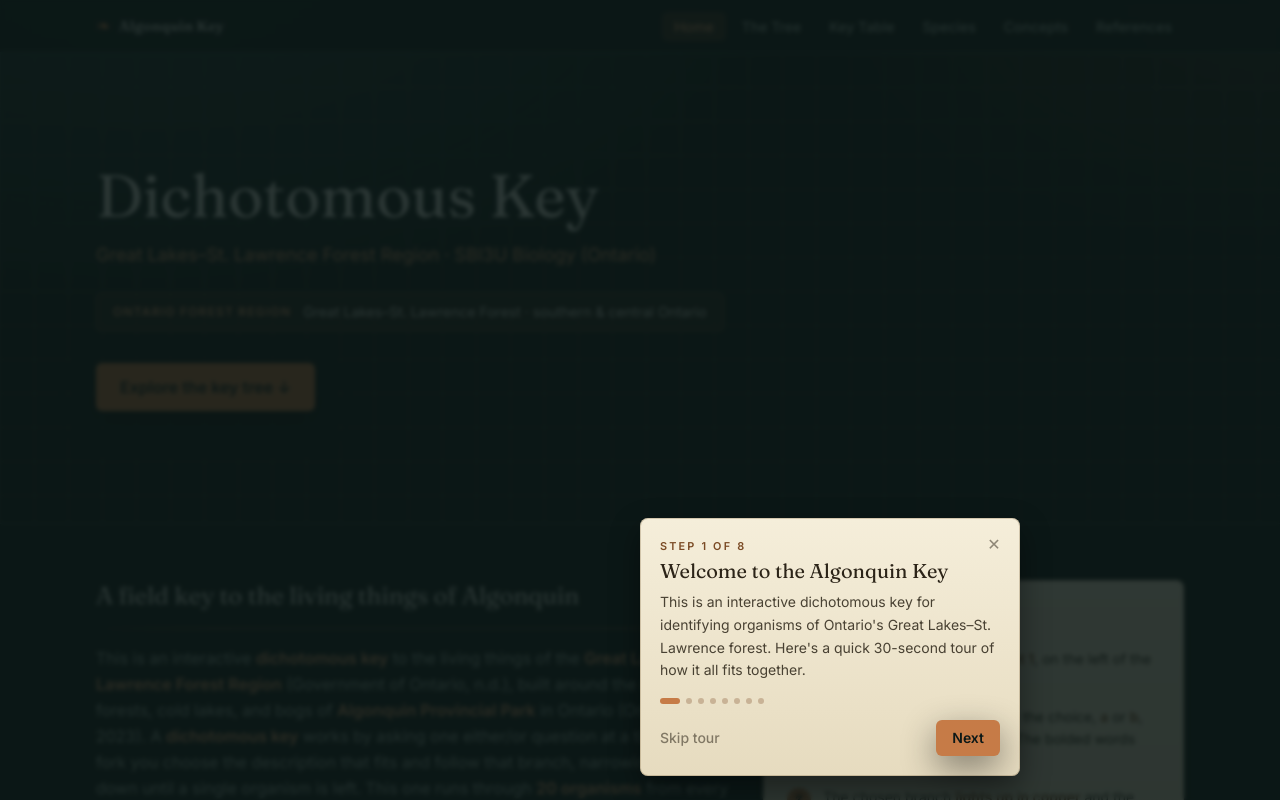
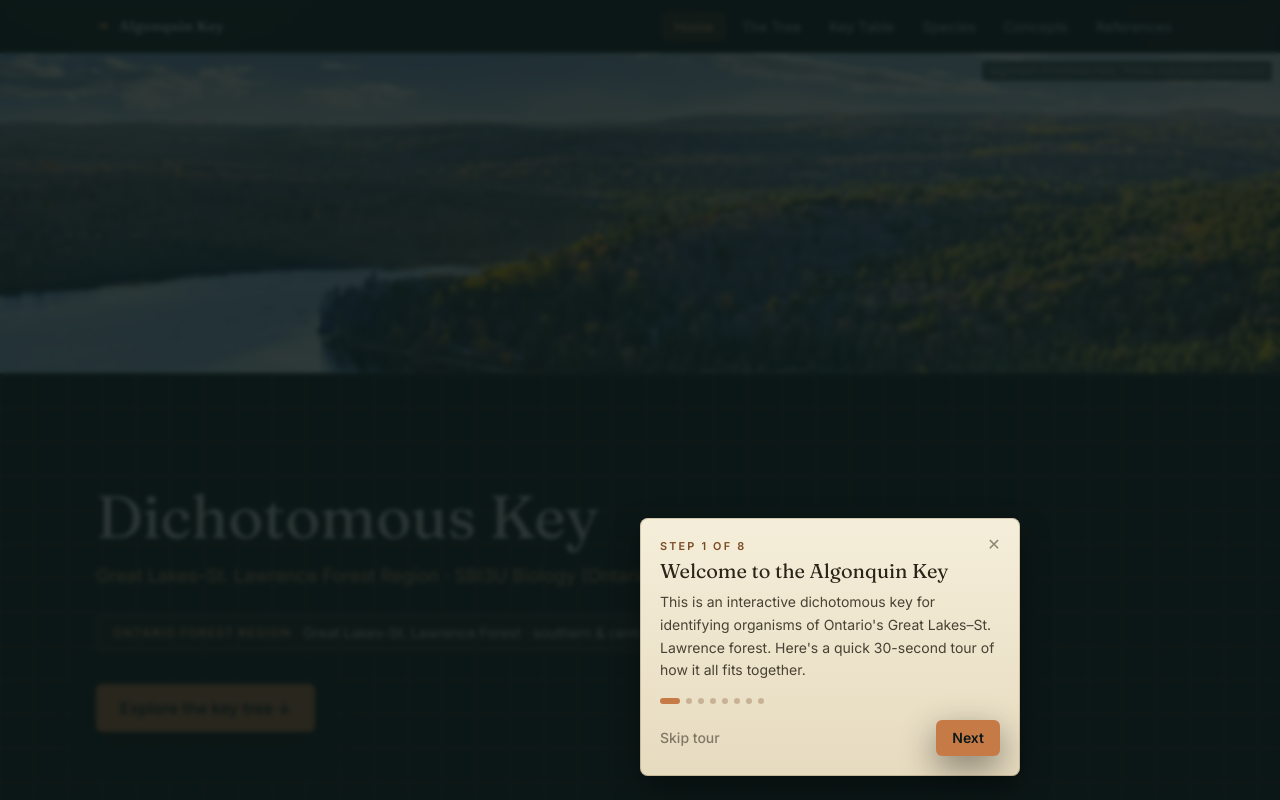
Before and after one commit to IshaanD-RX6600/dichotomous-key, a Next.js app: page / in a window 1280 px wide. Shown: the top 800 px of the page. Built offline with nearby package versions, Linux system fonts and the light colour scheme.

Commit message:
Refactor code structure for improved readability and maintainability

```diff
--- a/components/Hero.tsx
+++ b/components/Hero.tsx
@@ -4,6 +4,17 @@
 export default function Hero({ meta }: { meta: SiteMetaData }) {
   return (
     <section id="home" className="scroll-mt-20">
+      <div className="relative overflow-hidden border-b border-teal-line/60">
+        {/* eslint-disable-next-line @next/next/no-img-element */}
+        <img
+          src="/algonquin-hero.png"
+          alt="Aerial view of a lake surrounded by the mixed autumn forest of Algonquin Provincial Park in the Great Lakes–St. Lawrence Forest Region"
+          className="h-48 w-full object-cover md:h-72 lg:h-80"
+        />
+        <span className="pointer-events-none absolute right-2 top-2 rounded bg-ink/60 px-2 py-0.5 text-[0.65rem] text-cream-dim">
+          Algonquin Provincial Park · Photo: authentikcanada.com
+        </span>
+      </div>
       <div className="relative overflow-hidden border-b border-teal-line/60">
         <div
           aria-hidden
```
Also changed, not shown: public/algonquin-hero.png (added).
